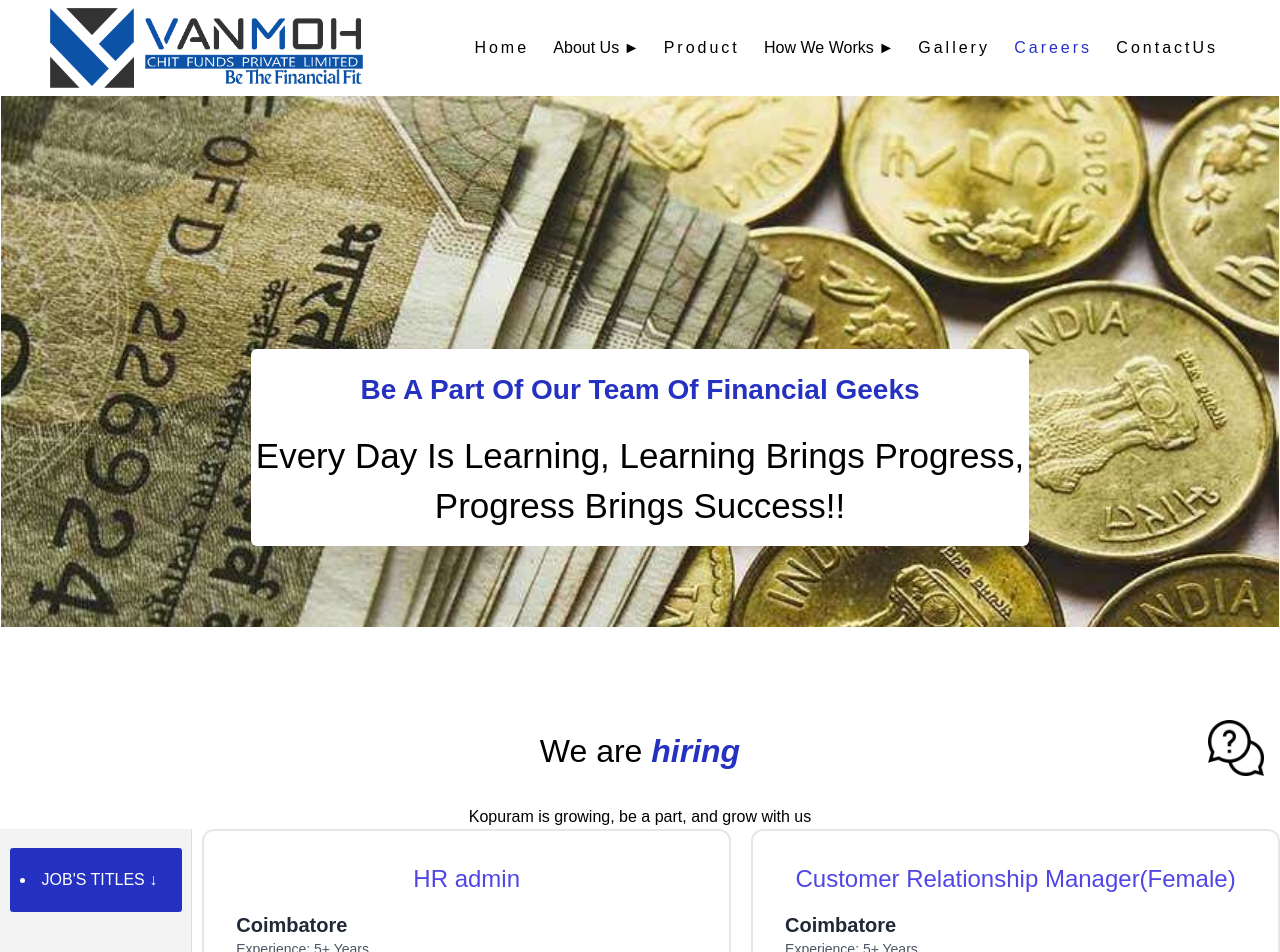
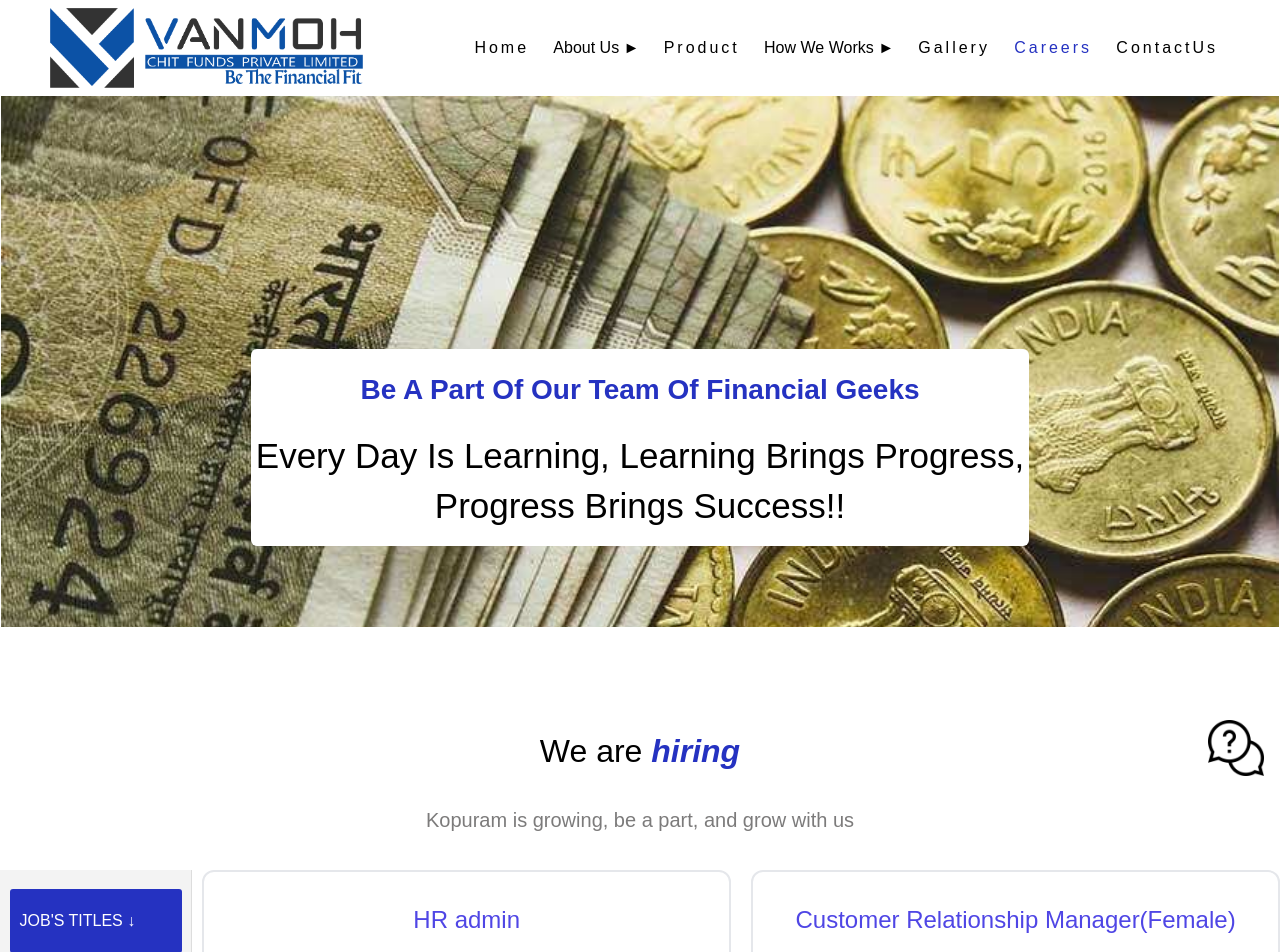
Before and after one commit to RatheeshCoder/chit-fund, a React (Create React App) app: page /Jobs in a window 1280 px wide. Shown: the top 952 px of the page. Built offline with nearby package versions, Linux system fonts and the light colour scheme.

Commit message:
changes in card

```diff
--- a/src/components/Jobs/Section2/Hiring/Hiring.jsx
+++ b/src/components/Jobs/Section2/Hiring/Hiring.jsx
@@ -5,7 +5,7 @@ const Hiring = () => {
   return (
     <section className='Hiring'>
         <h1>We are <span>hiring</span></h1>
-        <p>Kopuram is growing, be a part, and grow with us</p>
+        <p className='kopuram'>Kopuram is growing, be a part, and grow with us</p>
         <Cards/>
     </section>
   )
--- a/src/style/style.css
+++ b/src/style/style.css
@@ -1060,6 +1060,11 @@ table td:first-child {
 .Hiring h1 span:hover {
   color: black;
 }
+.Hiring .kopuram {
+  font-size: 20px;
+  color: #7c7b7b;
+  margin-bottom: 35px;
+}
 
 .Main {
   display: flex;
@@ -1070,6 +1075,11 @@ table td:first-child {
   margin: 20px 0px;
   list-style: none;
   padding: 20px 0px 20px 10px;
+}
+
+.jobFilter:active {
+  background-color: #2532c1;
+  color: white;
 }
 
 .brand-dropdown {
@@ -1078,6 +1088,7 @@ table td:first-child {
   border-radius: 3px;
   padding: 20px 0px 20px 10px;
   margin-top: 0px !important;
+  list-style: none;
 }
 
 .sidenavbar {
@@ -1154,17 +1165,17 @@ table td:first-child {
 }
 
 .css-md26zr-MuiInputBase-root-MuiOutlinedInput-root {
-  margin-bottom: 13px;
+  margin-bottom: 7%;
   background-color: white;
 }
 
 .css-1yk1gt9-MuiInputBase-root-MuiOutlinedInput-root-MuiSelect-root {
-  margin-bottom: 13px;
+  margin-bottom: 7%;
   background-color: white;
 }
 
 .css-7obqij-MuiInputBase-root-MuiInput-root {
-  margin-bottom: 13px;
+  margin-bottom: 7%;
   background-color: white;
 }
 
@@ -1268,7 +1279,7 @@ table td:first-child {
   .Hiring h1 {
     font-weight: 500;
     font-size: xx-large;
-    margin: 50px 0px 20px 0px;
+    margin: 50px 0px 15px 0px;
   }
   .head h1 {
     color: black;
@@ -2478,8 +2489,7 @@ form select {
   justify-content: center;
   gap: 0.5rem;
 }
-
-.dot {
+.dot-container .dot {
   cursor: pointer;
   height: 1rem;
   width: 1rem;
@@ -2488,9 +2498,8 @@ form select {
   display: inline-block;
   transition: ease 0.3s;
 }
-
-.active,
-.dot:hover {
+.dot-container .active,
+.dot-container .dot:hover {
   background-color: white;
 }
 
--- a/src/style/style.scss
+++ b/src/style/style.scss
@@ -1326,11 +1326,11 @@ table {
 
   }
 
-  // p {
-  //   font-size: 20px;
-  //   color: #7c7b7b;
-  //   margin-bottom: 35px;
-  // }
+  .kopuram {
+    font-size: 20px;
+    color: #7c7b7b;
+    margin-bottom: 35px;
+  }
 }
 
 .Main {
@@ -1344,9 +1344,9 @@ table {
   padding: 20px 0px 20px 10px;
 }
 
-li:active {
-  // background-color: $primary-color;
-  // color: white;
+.jobFilter:active {
+  background-color: $primary-color;
+  color: white;
 }
 
 .brand-dropdown {
@@ -1355,6 +1355,7 @@ li:active {
   border-radius: 3px;
   padding: 20px 0px 20px 10px;
   margin-top: 0px !important;
+  list-style: none;
 
 }
 
@@ -1447,17 +1448,17 @@ li:active {
 }
 
 .css-md26zr-MuiInputBase-root-MuiOutlinedInput-root {
-  margin-bottom: 13px;
+  margin-bottom: 7%;
   background-color: white;
 }
 
 .css-1yk1gt9-MuiInputBase-root-MuiOutlinedInput-root-MuiSelect-root {
-  margin-bottom: 13px;
+  margin-bottom: 7%;
   background-color: white;
 }
 
 .css-7obqij-MuiInputBase-root-MuiInput-root {
-  margin-bottom: 13px;
+  margin-bottom: 7%;
   background-color: white;
 }
 
@@ -1580,7 +1581,7 @@ li:active {
   .Hiring h1 {
     font-weight: 500;
     font-size: xx-large;
-    margin: 50px 0px 20px 0px;
+    margin: 50px 0px 15px 0px;
   }
 
   .head h1 {
@@ -3250,7 +3251,7 @@ form {
   align-items: center;
   justify-content: center;
   gap: 0.5rem;
-}
+
 .dot {
   cursor: pointer;
   height: 1rem;
@@ -3263,7 +3264,7 @@ form {
 .active,
 .dot:hover {
   background-color: white;
-}
+}}
 
 .fade {
   animation-name: fade;
```
Also changed, not shown: 1 other file (tests, documents, lock files or other folders).
